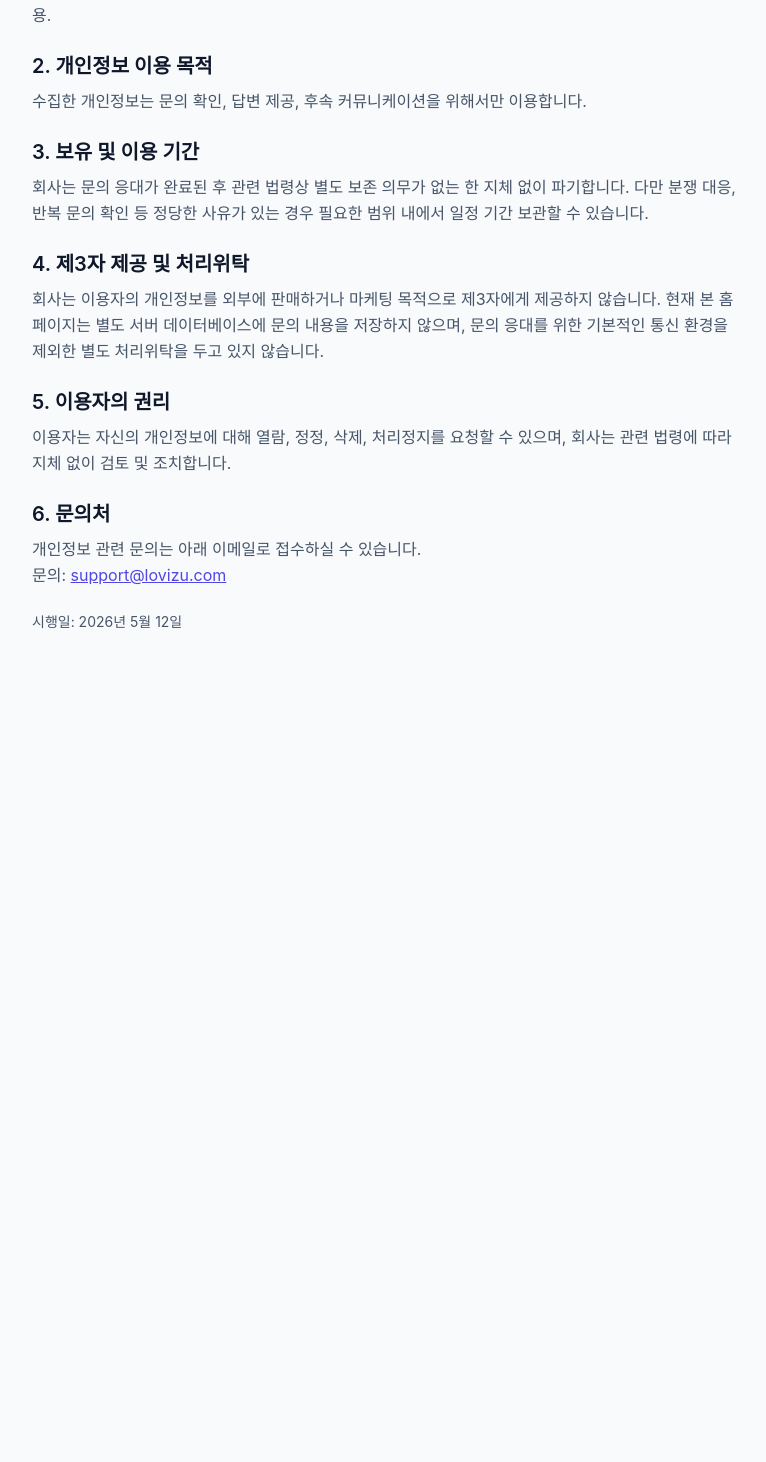
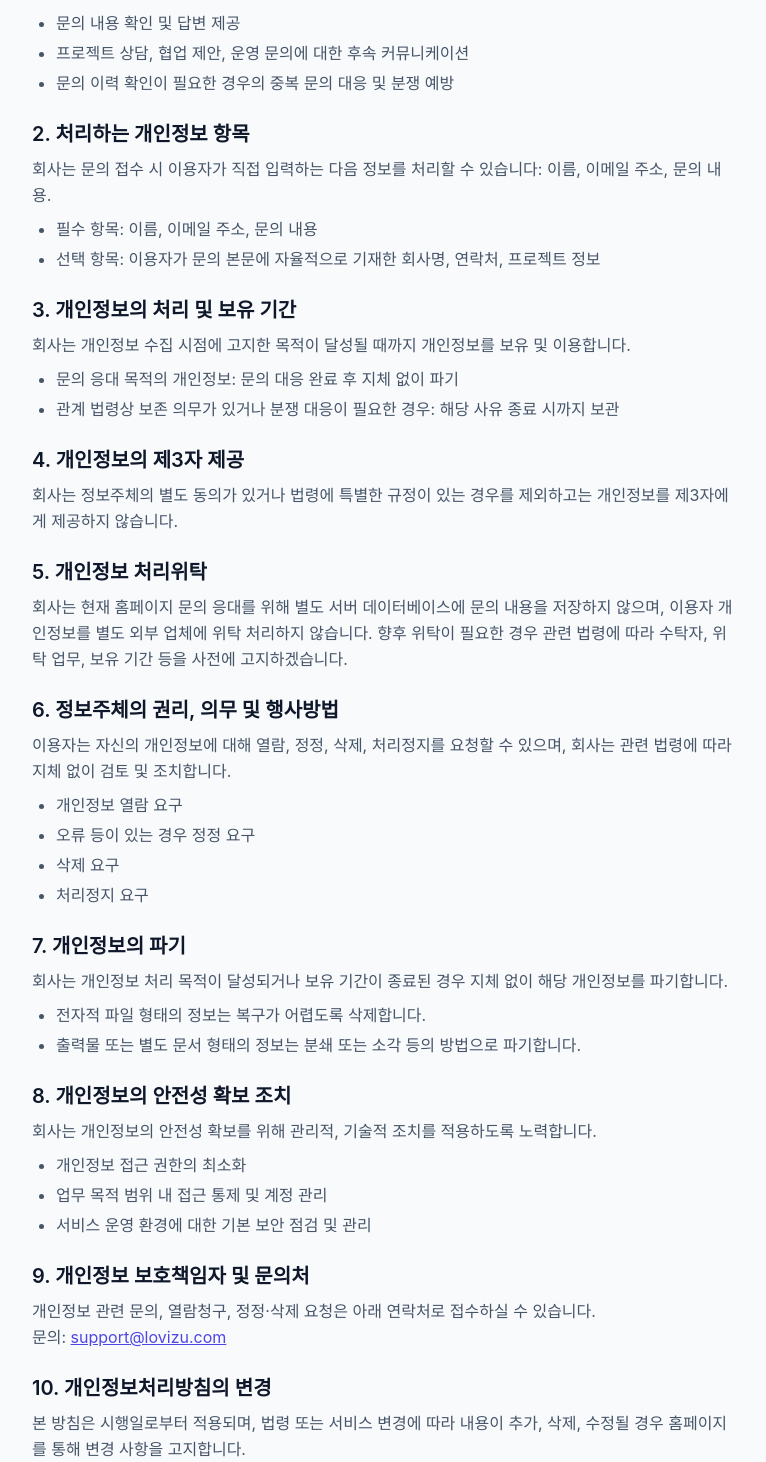
Before and after one commit to yousung/homepage, a Next.js app in the folder apps/web/: page /privacy in a window 1280 px wide. Shown: the part 268-1730 px from the top of the page, without its empty margins (256-1022 px from the left). Before the commit the page ends 964 px from the top, so only its background shows below. Built offline with nearby package versions, Linux system fonts and the light colour scheme; a web font is replaced by a local one.

Commit message:
docs: expand homepage privacy policy

```diff
--- a/apps/web/app/privacy/page.tsx
+++ b/apps/web/app/privacy/page.tsx
@@ -21,53 +21,111 @@ export default function PrivacyPage() {
           </p>
 
           <section className="space-y-2">
-            <h2 className="text-xl font-semibold text-brand-text">1. 수집하는 개인정보 항목</h2>
+            <h2 className="text-xl font-semibold text-brand-text">1. 개인정보의 처리 목적</h2>
+            <p>회사는 홈페이지를 통해 접수되는 문의를 다음 목적 범위에서만 처리합니다.</p>
+            <ul className="list-disc space-y-1 pl-6">
+              <li>문의 내용 확인 및 답변 제공</li>
+              <li>프로젝트 상담, 협업 제안, 운영 문의에 대한 후속 커뮤니케이션</li>
+              <li>문의 이력 확인이 필요한 경우의 중복 문의 대응 및 분쟁 예방</li>
+            </ul>
+          </section>
+
+          <section className="space-y-2">
+            <h2 className="text-xl font-semibold text-brand-text">2. 처리하는 개인정보 항목</h2>
             <p>
               회사는 문의 접수 시 이용자가 직접 입력하는 다음 정보를 처리할 수 있습니다:
               이름, 이메일 주소, 문의 내용.
             </p>
+            <ul className="list-disc space-y-1 pl-6">
+              <li>필수 항목: 이름, 이메일 주소, 문의 내용</li>
+              <li>선택 항목: 이용자가 문의 본문에 자율적으로 기재한 회사명, 연락처, 프로젝트 정보</li>
+            </ul>
           </section>
 
           <section className="space-y-2">
-            <h2 className="text-xl font-semibold text-brand-text">2. 개인정보 이용 목적</h2>
-            <p>수집한 개인정보는 문의 확인, 답변 제공, 후속 커뮤니케이션을 위해서만 이용합니다.</p>
+            <h2 className="text-xl font-semibold text-brand-text">3. 개인정보의 처리 및 보유 기간</h2>
+            <p>
+              회사는 개인정보 수집 시점에 고지한 목적이 달성될 때까지 개인정보를 보유 및
+              이용합니다.
+            </p>
+            <ul className="list-disc space-y-1 pl-6">
+              <li>문의 응대 목적의 개인정보: 문의 대응 완료 후 지체 없이 파기</li>
+              <li>관계 법령상 보존 의무가 있거나 분쟁 대응이 필요한 경우: 해당 사유 종료 시까지 보관</li>
+            </ul>
           </section>
 
           <section className="space-y-2">
-            <h2 className="text-xl font-semibold text-brand-text">3. 보유 및 이용 기간</h2>
+            <h2 className="text-xl font-semibold text-brand-text">4. 개인정보의 제3자 제공</h2>
             <p>
-              회사는 문의 응대가 완료된 후 관련 법령상 별도 보존 의무가 없는 한 지체 없이
-              파기합니다. 다만 분쟁 대응, 반복 문의 확인 등 정당한 사유가 있는 경우 필요한 범위
-              내에서 일정 기간 보관할 수 있습니다.
+              회사는 정보주체의 별도 동의가 있거나 법령에 특별한 규정이 있는 경우를 제외하고는
+              개인정보를 제3자에게 제공하지 않습니다.
             </p>
           </section>
 
           <section className="space-y-2">
-            <h2 className="text-xl font-semibold text-brand-text">4. 제3자 제공 및 처리위탁</h2>
+            <h2 className="text-xl font-semibold text-brand-text">5. 개인정보 처리위탁</h2>
             <p>
-              회사는 이용자의 개인정보를 외부에 판매하거나 마케팅 목적으로 제3자에게 제공하지
-              않습니다. 현재 본 홈페이지는 별도 서버 데이터베이스에 문의 내용을 저장하지 않으며,
-              문의 응대를 위한 기본적인 통신 환경을 제외한 별도 처리위탁을 두고 있지 않습니다.
+              회사는 현재 홈페이지 문의 응대를 위해 별도 서버 데이터베이스에 문의 내용을 저장하지
+              않으며, 이용자 개인정보를 별도 외부 업체에 위탁 처리하지 않습니다. 향후 위탁이
+              필요한 경우 관련 법령에 따라 수탁자, 위탁 업무, 보유 기간 등을 사전에 고지하겠습니다.
             </p>
           </section>
 
           <section className="space-y-2">
-            <h2 className="text-xl font-semibold text-brand-text">5. 이용자의 권리</h2>
+            <h2 className="text-xl font-semibold text-brand-text">6. 정보주체의 권리, 의무 및 행사방법</h2>
             <p>
               이용자는 자신의 개인정보에 대해 열람, 정정, 삭제, 처리정지를 요청할 수 있으며,
               회사는 관련 법령에 따라 지체 없이 검토 및 조치합니다.
             </p>
+            <ul className="list-disc space-y-1 pl-6">
+              <li>개인정보 열람 요구</li>
+              <li>오류 등이 있는 경우 정정 요구</li>
+              <li>삭제 요구</li>
+              <li>처리정지 요구</li>
+            </ul>
           </section>
 
           <section className="space-y-2">
-            <h2 className="text-xl font-semibold text-brand-text">6. 문의처</h2>
+            <h2 className="text-xl font-semibold text-brand-text">7. 개인정보의 파기</h2>
             <p>
-              개인정보 관련 문의는 아래 이메일로 접수하실 수 있습니다.
+              회사는 개인정보 처리 목적이 달성되거나 보유 기간이 종료된 경우 지체 없이 해당
+              개인정보를 파기합니다.
+            </p>
+            <ul className="list-disc space-y-1 pl-6">
+              <li>전자적 파일 형태의 정보는 복구가 어렵도록 삭제합니다.</li>
+              <li>출력물 또는 별도 문서 형태의 정보는 분쇄 또는 소각 등의 방법으로 파기합니다.</li>
+            </ul>
+          </section>
+
+          <section className="space-y-2">
+            <h2 className="text-xl font-semibold text-brand-text">8. 개인정보의 안전성 확보 조치</h2>
+            <p>
+              회사는 개인정보의 안전성 확보를 위해 관리적, 기술적 조치를 적용하도록 노력합니다.
+            </p>
+            <ul className="list-disc space-y-1 pl-6">
+              <li>개인정보 접근 권한의 최소화</li>
+              <li>업무 목적 범위 내 접근 통제 및 계정 관리</li>
+              <li>서비스 운영 환경에 대한 기본 보안 점검 및 관리</li>
+            </ul>
+          </section>
+
+          <section className="space-y-2">
+            <h2 className="text-xl font-semibold text-brand-text">9. 개인정보 보호책임자 및 문의처</h2>
+            <p>
+              개인정보 관련 문의, 열람청구, 정정·삭제 요청은 아래 연락처로 접수하실 수 있습니다.
               <br />
               문의:{' '}
               <a className="text-brand-accent underline" href={`mailto:${contactEmail}`}>
                 {contactEmail}
               </a>
+            </p>
+          </section>
+
+          <section className="space-y-2">
+            <h2 className="text-xl font-semibold text-brand-text">10. 개인정보처리방침의 변경</h2>
+            <p>
+              본 방침은 시행일로부터 적용되며, 법령 또는 서비스 변경에 따라 내용이 추가, 삭제,
+              수정될 경우 홈페이지를 통해 변경 사항을 고지합니다.
             </p>
           </section>
 
```
Also changed, not shown: 11 other files (tests, documents, lock files or other folders).
